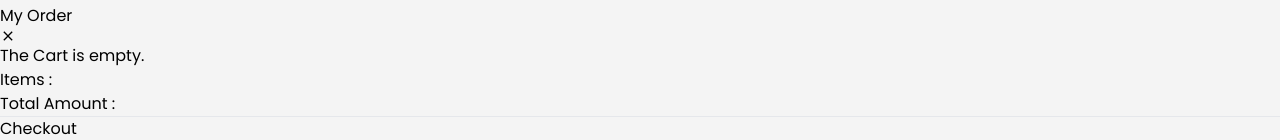
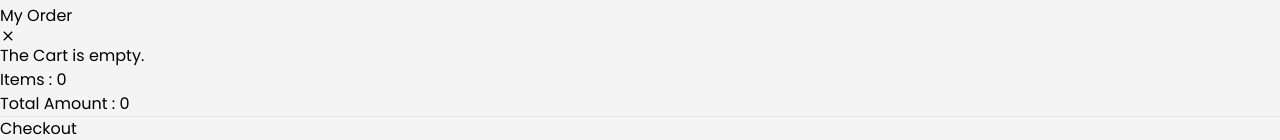
Before and after one commit to AfaaqRamzan/flavoro, a React app: page / in a window 1280 px wide. Shown: the part 8356-8496 px from the top of the page. Built offline with nearby package versions, Linux system fonts and the light colour scheme; the HTML template or start-up script is replaced by a standard one.

Commit message:
Calculating Total Price & Quantity

```diff
--- a/src/components/Cart.jsx
+++ b/src/components/Cart.jsx
@@ -8,6 +8,12 @@ const Cart = () => {
   const [activeCart, setActiveCart] = useState(false);
 
   const cartItems = useSelector((state) => state.cart.cart);
+
+  const totalQty = cartItems.reduce((totalQty, item) => totalQty + item.qty, 0);
+  const totalPrice = cartItems.reduce(
+    (total, item) => total + item.qty * item.price,
+    0
+  );
 
   return (
     <>
@@ -44,8 +50,10 @@ const Cart = () => {
         )}
 
         <div className="absolute bottom-0 ">
-          <h3 className="font-semibold text-gray-800">Items : </h3>
-          <h3 className="font-semibold text-gray-800">Total Amount :</h3>
+          <h3 className="font-semibold text-gray-800">Items : {totalQty}</h3>
+          <h3 className="font-semibold text-gray-800">
+            Total Amount : {totalPrice}
+          </h3>
           <hr className="w-[90vw] lg:w-[18vw] my-2" />
           <button className="bg-green-500 font-bold px-3 text-white py-2 rounded-lg w-[90vw] lg:w-[18vw] mb-5">
             Checkout
@@ -54,9 +62,9 @@ const Cart = () => {
       </div>
       <FaShoppingCart
         onClick={() => setActiveCart(!activeCart)}
-        className={
-          "rounded-full bg-white shadow-md text-5xl p-3 fixed bottom-4 right-4"
-        }
+        className={`rounded-full bg-white shadow-md text-5xl p-3 fixed bottom-4 right-4" ${
+          totalQty > 0 && "animate-bounce delay-500 transition-all"
+        }`}
       />
     </>
   );
```
